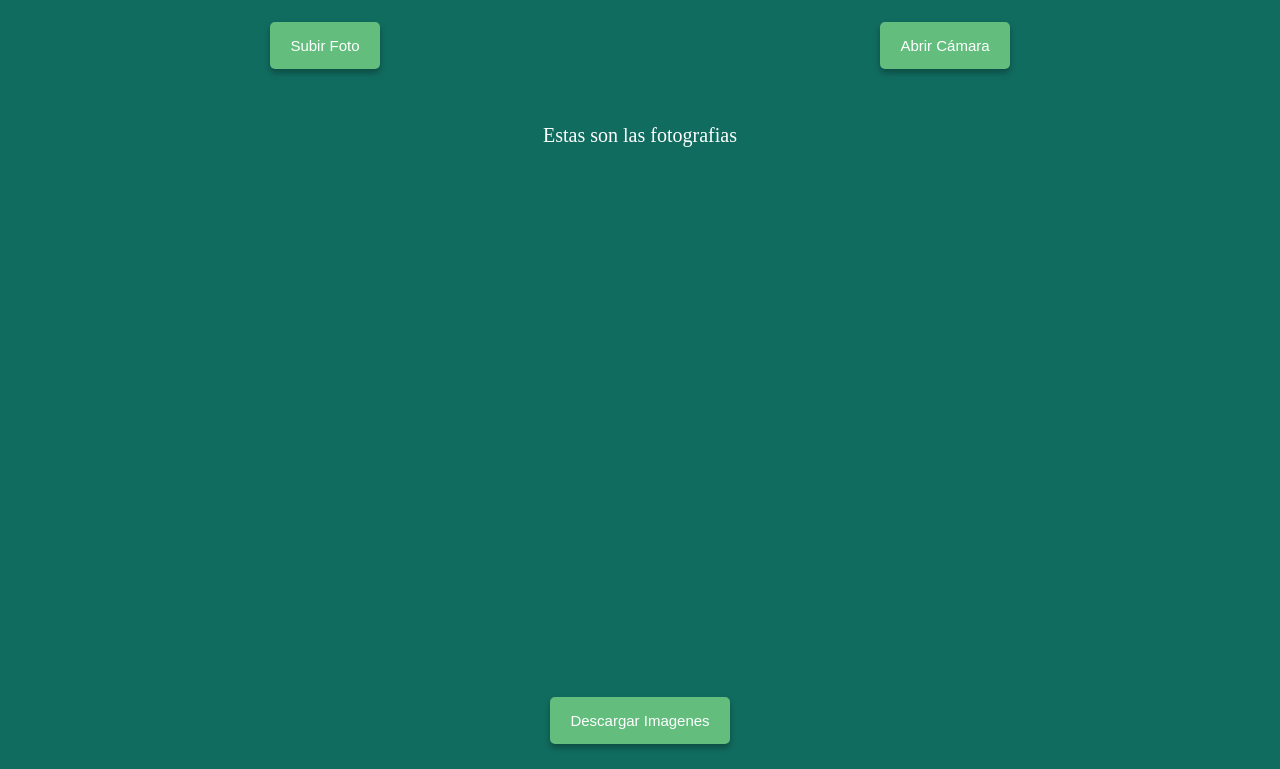
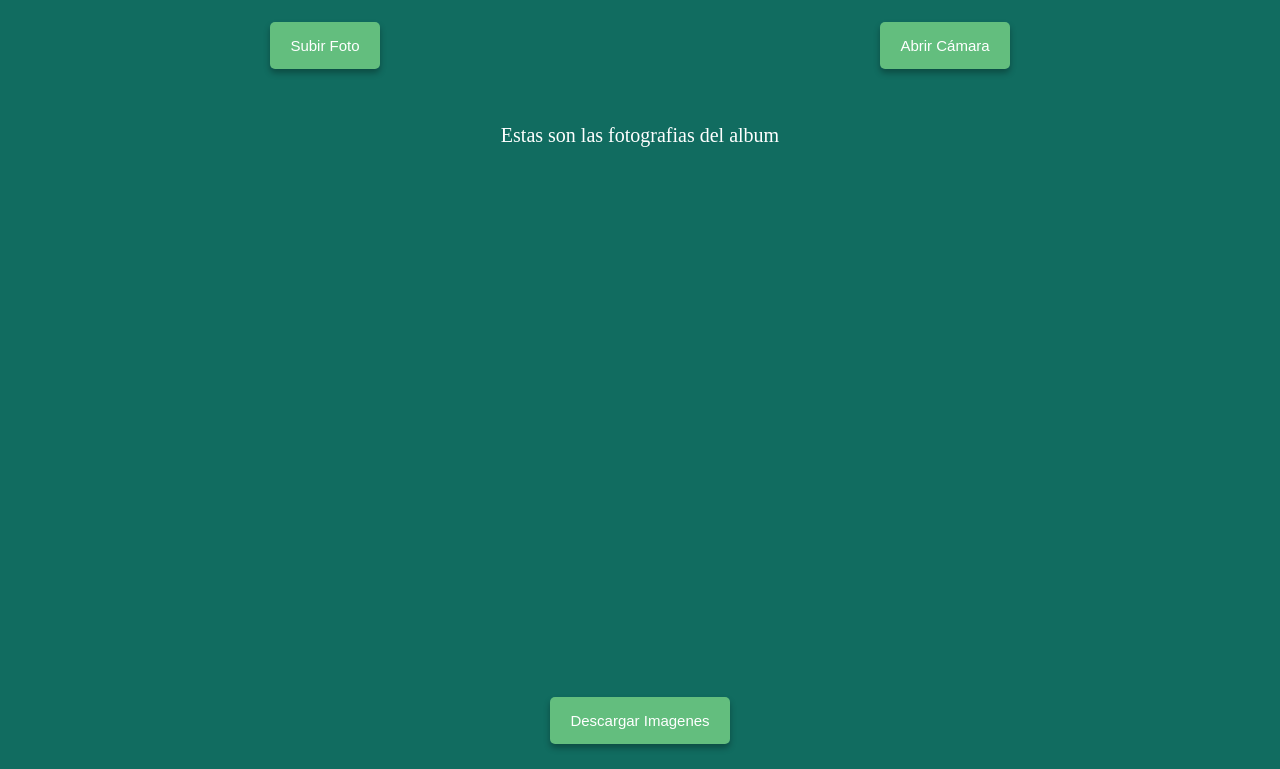
Before and after one commit to AdairKevin/AlbumFotografico, a plain HTML site: page index.html in a window 1280 px wide. Shown: the part 107-876 px from the top of the page. Drawn offline with nearby package versions, Linux system fonts and the light colour scheme; no server answers.

Commit message:
Update index.html

```diff
--- a/index.html
+++ b/index.html
@@ -42,7 +42,9 @@
       <button id="enviar">Enviar Foto</button>
     </div>
 
-    <div class="presentacionFoto"><p>Estas son las fotografias</p></div>
+    <div class="presentacionFoto">
+      <p>Estas son las fotografias del album</p>
+    </div>
 
     <div id="album-slider" class="slider">
       <div id="album" class="slider-inner"></div>
```
